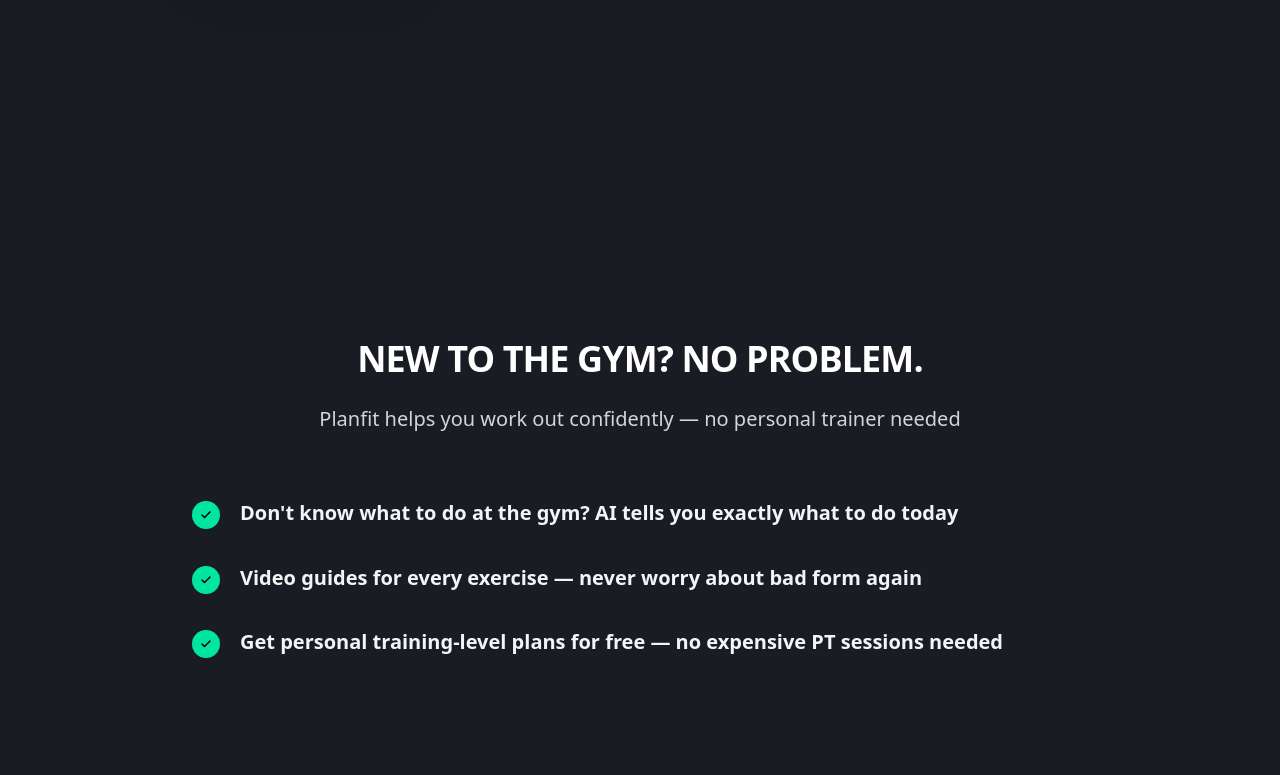
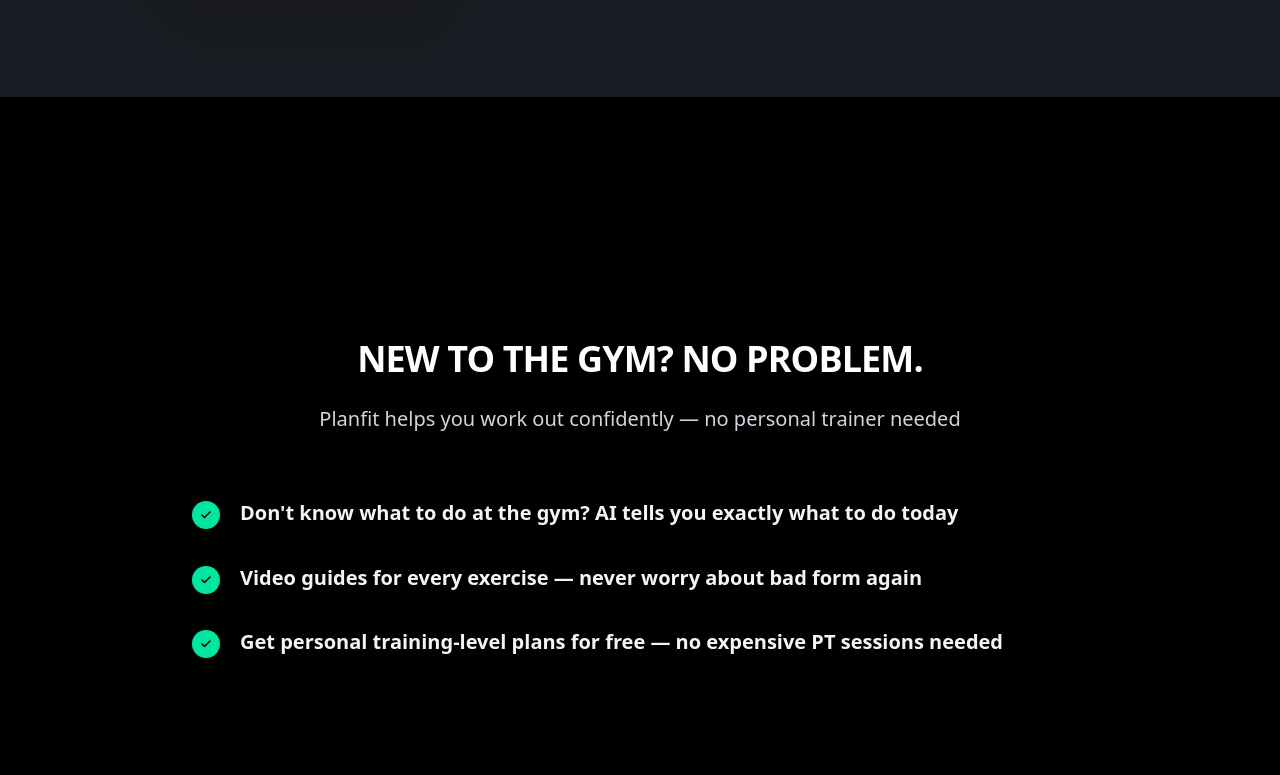
Before and after one commit to UsamaAziz395/Next.js-projects, a Next.js app: page / in a window 1280 px wide. Shown: the part 6045-6820 px from the top of the page. Built offline with nearby package versions, Linux system fonts and the light colour scheme.

Commit message:
updatd Next js Project

```diff
--- a/components/sections/GymSection.jsx
+++ b/components/sections/GymSection.jsx
@@ -9,7 +9,7 @@
   ];
 
   return (
-    <section className="min-h-screen bg-[#1a1c23] text-white py-20 px-6 md:px-16 flex flex-col items-center justify-center font-sans">
+    <section className="min-h-screen bg-black text-white py-20 px-6 md:px-16 flex flex-col items-center justify-center font-sans">
 
       {/* Header Section */}
       <div
```
